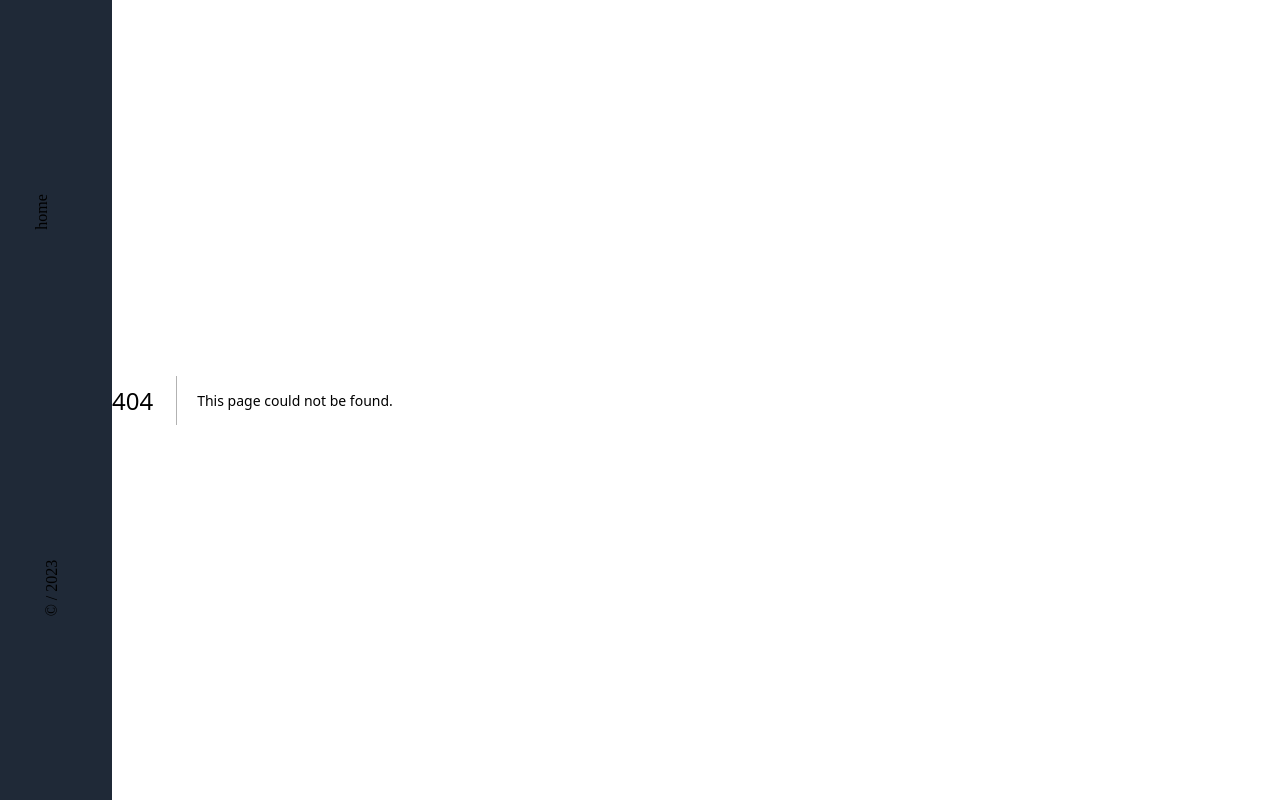
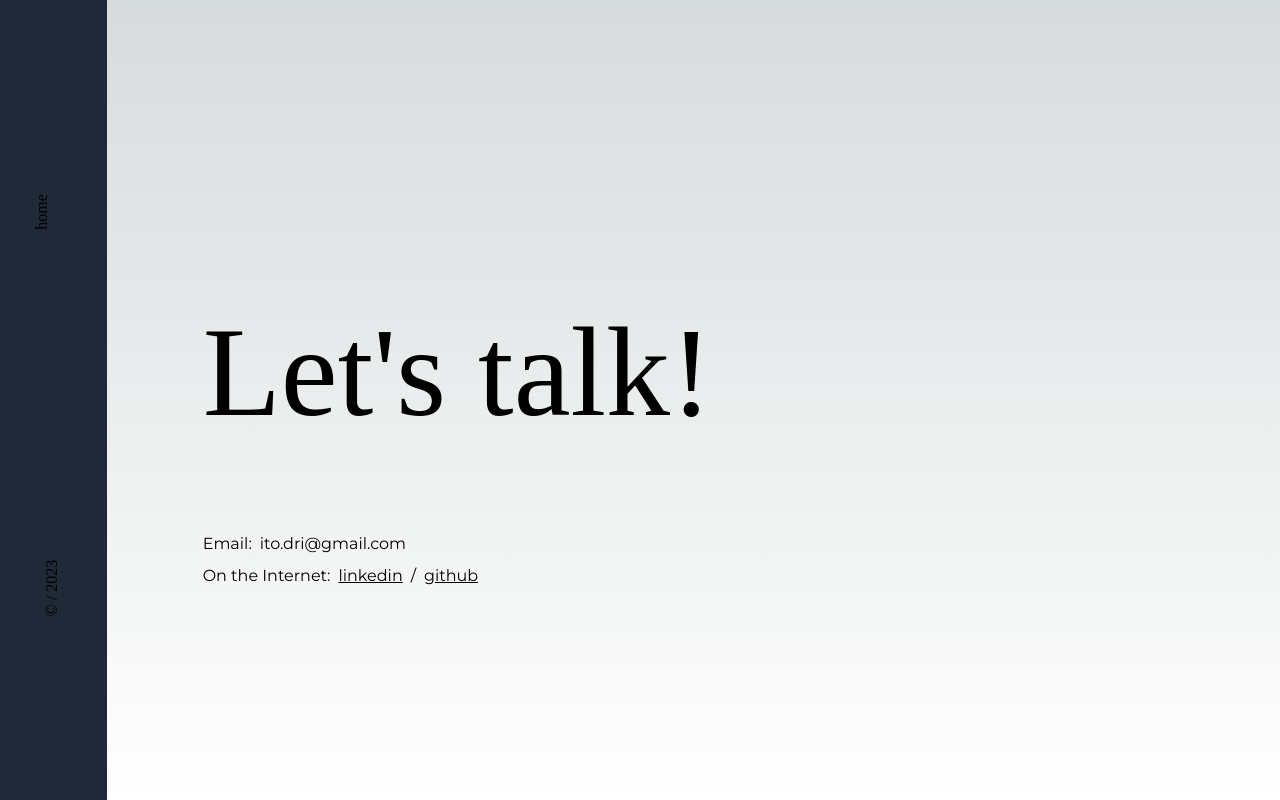
Before and after one commit to Adrianaito/portfolio-2024, a Next.js app: page /contact in a window 1280 px wide. Before the commit this address had no page. Built offline with nearby package versions, Linux system fonts and the light colour scheme.

Commit message:
creates contact page

```diff
--- /dev/null
+++ b/src/app/contact/page.tsx
@@ -0,0 +1,54 @@
+"use client";
+import Link from "next/link";
+import { motion as m } from "framer-motion";
+
+export default function Contact() {
+  return (
+    <m.div
+      initial={{ y: "100%" }}
+      animate={{ y: "0%" }}
+      transition={{ duration: 0.75, easy: "easeOut" }}
+      className="flex flex-col items-start justify-center w-full h-full"
+    >
+      <div className="m-24 overflow-hidden">
+        <m.h1
+          animate={{ y: 0 }}
+          initial={{ y: "100%" }}
+          transition={{ duration: 0.5, easy: "easeOut", delay: 0.75 }}
+          className="text-6xl text-center lg:text-right lg:text-9xl"
+        >
+          Let&apos;s talk!
+        </m.h1>
+      </div>
+      <div className="flex flex-col gap-2 pl-24 font-montserrat">
+        <div className="lg-text-2xl text-base">
+          <h4>
+            Email:<span className="pl-2">ito.dri@gmail.com</span>
+          </h4>
+        </div>
+        <div className="lg-text-2xl text-base">
+          <h4 className="flex">
+            On the Internet:
+            <span className="flex pl-2">
+              <a
+                href="https://www.linkedin.com/in/adriana-ito/"
+                target="_blank"
+                className="underline"
+              >
+                <div>linkedin</div>
+              </a>
+              <span className="px-2"> / </span>
+              <a
+                href="https://github.com/Adrianaito"
+                className="underline"
+                target="_blank"
+              >
+                <div>github</div>
+              </a>
+            </span>
+          </h4>
+        </div>
+      </div>
+    </m.div>
+  );
+}
```
